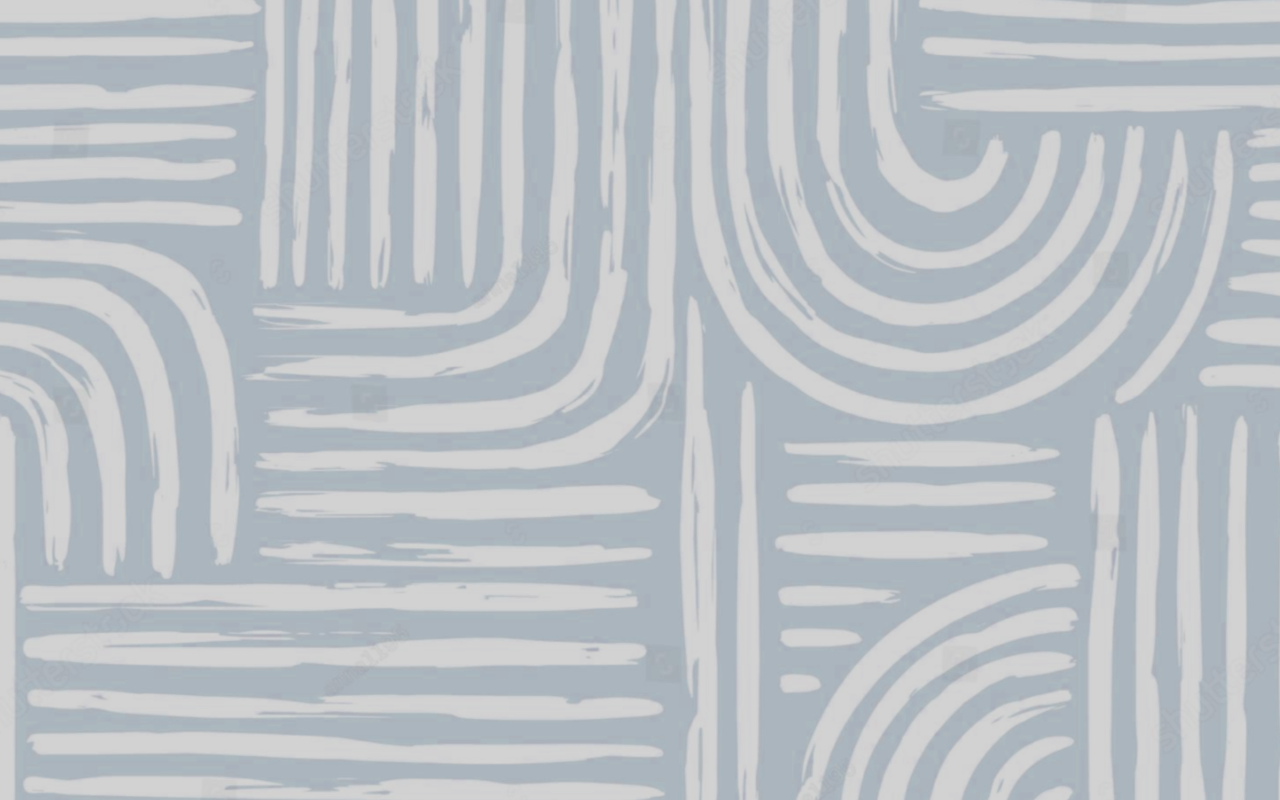
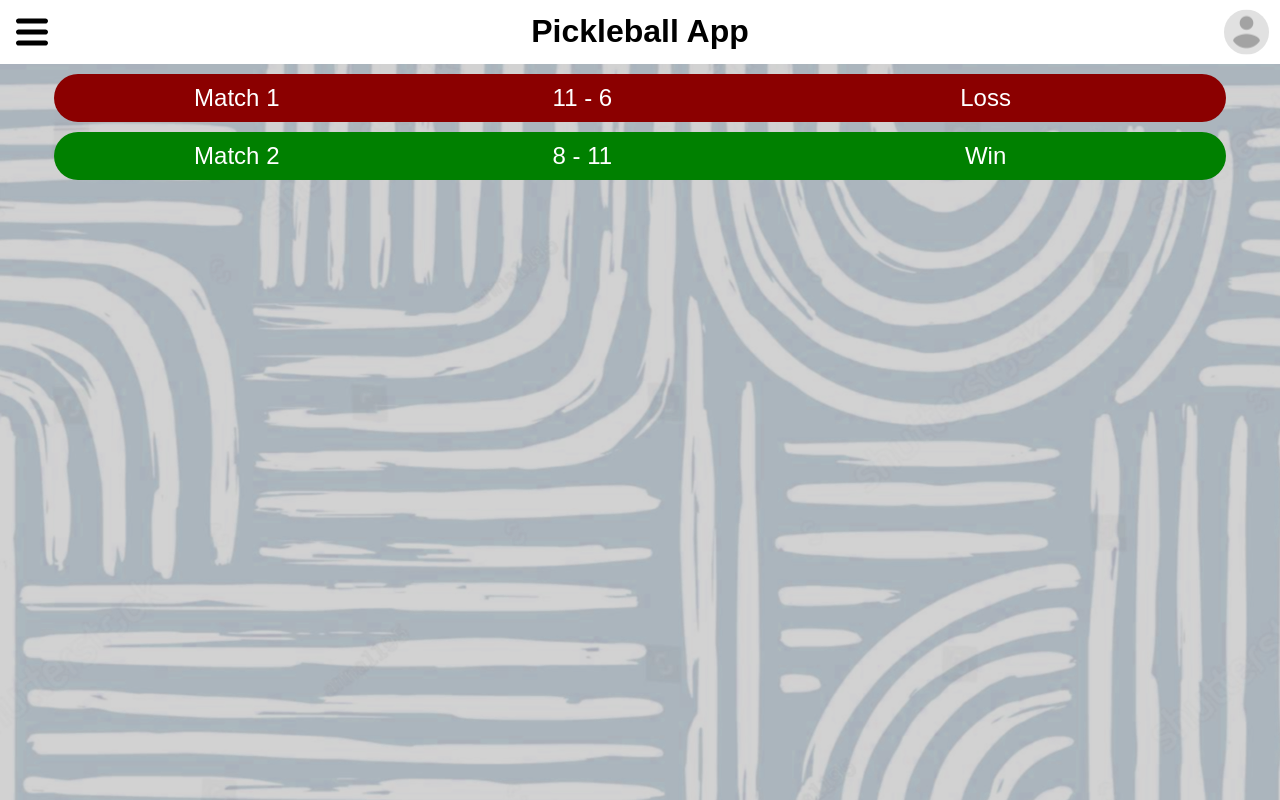
Before and after one commit to Mythius/Pickleball, a React (Create React App) app: page /history in a window 1280 px wide. Before the commit this address had no page. Built offline with nearby package versions, Linux system fonts and the light colour scheme.

Commit message:
Added Pages

```diff
--- a/src/App.js
+++ b/src/App.js
@@ -3,6 +3,8 @@ import "./App.css";
 import Home from "./pages/Home";
 import Tournament from './pages/Tournament';
 import Logout from './pages/Logout';
+import History from './pages/History';
+import MyTourneys from './pages/MyTourneys';
 
 function App() {
   return (
@@ -11,6 +13,8 @@ function App() {
         <Route path="/" element={<Home />}></Route>
         <Route path="/tournament" element={<Tournament />}></Route>
         <Route path="/logout" element={<Logout />}></Route>
+        <Route path="/history" element={<History />}></Route>
+        <Route path="/my-tourneys" element={<MyTourneys />}></Route>
       </Routes>
     </BrowserRouter>
   );
--- /dev/null
+++ b/src/components/GameResult/GameResult.css
@@ -0,0 +1,31 @@
+.result {
+  width: 90%;
+  background: white;
+  margin-top: 10px;
+  border-radius: 30px;
+  padding: 10px;
+  color: white;
+  display: grid;
+  grid-template-columns: 30% 30% 40%;
+  font-size: 1.5em;
+}
+
+.win {
+  background-color: green;
+}
+
+.loss {
+  background-color: darkred;
+}
+
+.main {
+  position: absolute;
+  top: 4em;
+  text-align: center;
+  width: 100%;
+  height: calc(100% - 4em);
+  display: flex;
+  align-items: center;
+  flex-direction: column;
+  overflow: hidden;
+}
--- /dev/null
+++ b/src/components/GameResult/GameResult.js
@@ -0,0 +1,21 @@
+import React from 'react';
+import PropTypes from 'prop-types';
+import './GameResult.css';
+
+const GameResult = (props) => (
+  <div className={"result "+props.result.toLowerCase()}>
+    <div>Match {props.matchNum}</div>
+    <div>{props.score}</div>
+    <div>{props.result}</div>
+  </div>
+);
+
+GameResult.propTypes = {};
+
+GameResult.defaultProps = {
+  matchNum: 1,
+  score: '10 - 12',
+  result: 'Won'
+};
+
+export default GameResult;
--- a/src/components/ScheduledGame/ScheduledGame.js
+++ b/src/components/ScheduledGame/ScheduledGame.js
@@ -3,7 +3,6 @@ import PropTypes from "prop-types";
 import "./ScheduledGame.css";
 
 const ScheduledGame = (props) => {
-  let vars;
   return (
     <div className="ScheduledGame">
       <div className="game">
--- /dev/null
+++ b/src/pages/History.js
@@ -0,0 +1,28 @@
+import NavigationBar from "../components/NavigationBar/NavigationBar";
+import Menu from "../components/menu/menu";
+import GameResult from "../components/GameResult/GameResult";
+
+const History = () => {
+  let history = [
+    { matchNum: 1, result: "Loss", score: "11 - 6" },
+    { matchNum: 2, result: "Win", score: "8 - 11" },
+];
+  function getHistory() {
+    let divs = [];
+    for (let h of history) {
+      divs.push(
+        <GameResult result={h.result} score={h.score} matchNum={h.matchNum} />
+      );
+    }
+    return divs;
+  }
+  return (
+    <>
+      <NavigationBar />
+      <Menu />
+      <div className="main">{getHistory()}</div>
+    </>
+  );
+};
+
+export default History;
--- /dev/null
+++ b/src/pages/MyTourneys.js
@@ -0,0 +1,16 @@
+import NavigationBar from "../components/NavigationBar/NavigationBar";
+import Menu from "../components/menu/menu";
+
+const MyTourneys = () => {
+  return (
+    <>
+      <NavigationBar />
+      <Menu />
+      <div className="main">
+        Page Currently Under Construction
+      </div>
+    </>
+  );
+};
+
+export default MyTourneys;
```
Also changed, not shown: 1 other file (tests, documents, lock files or other folders).
